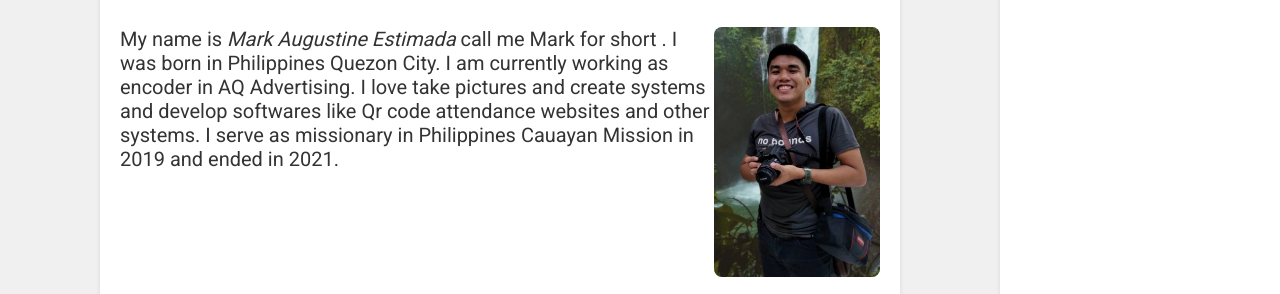
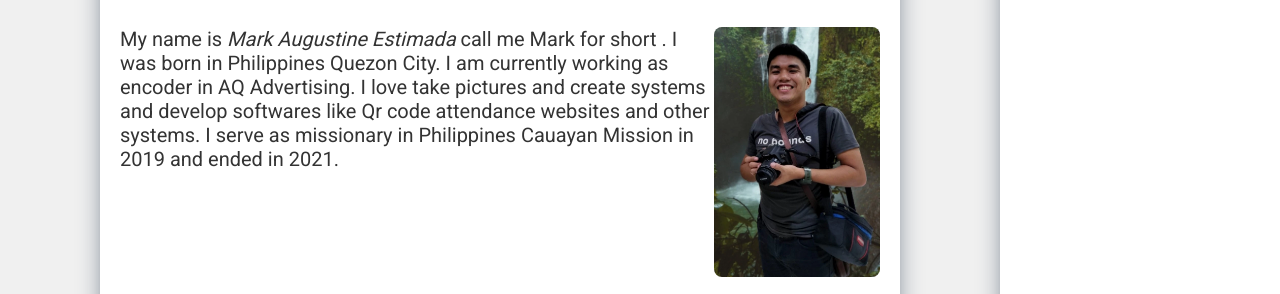
Before and after one commit to GravesStone/wdd131, a plain HTML site: page index.html in a window 1280 px wide. Shown: the part 339-633 px from the top of the page. Drawn offline with Linux system fonts and the light colour scheme; a web font is replaced by a local one.

Commit message:
"Updated box-shadows with new color and blur radius in base.css"
This commit message describes the changes in the code diff for the 'base.css' file. It highlights that the box-shadows have been updated with

```diff
--- a/styles/base.css
+++ b/styles/base.css
@@ -94,7 +94,7 @@ main{
     width: 800px;
     background-color: #fff;
     border-radius: 20px;
-    box-shadow: 0 2px 4px rgba(0, 0, 0, 0.1);
+    box-shadow: rgb(38, 57, 77) 0px 20px 30px -10px;
     padding: 0px 0px;
 
   }
@@ -183,7 +183,7 @@ main{
     height: 685px;
     background-color: #fff;
     border-radius: 20px;
-    box-shadow: 0 2px 4px rgba(0, 0, 0, 0.1);
+    box-shadow: rgb(38, 57, 77) 0px 20px 30px -10px;
     padding: 0px 0px;
 
   }
@@ -193,7 +193,6 @@ main{
     margin-bottom: 10px;
     background-color: #F5DC71;
     padding: 20px;
-
     font-size: 25px;
   }
 
@@ -208,6 +207,7 @@ main{
     width: 100%;
     height: 100%;
     overflow: hidden;
+
   }
   .dot-list{
 
```
